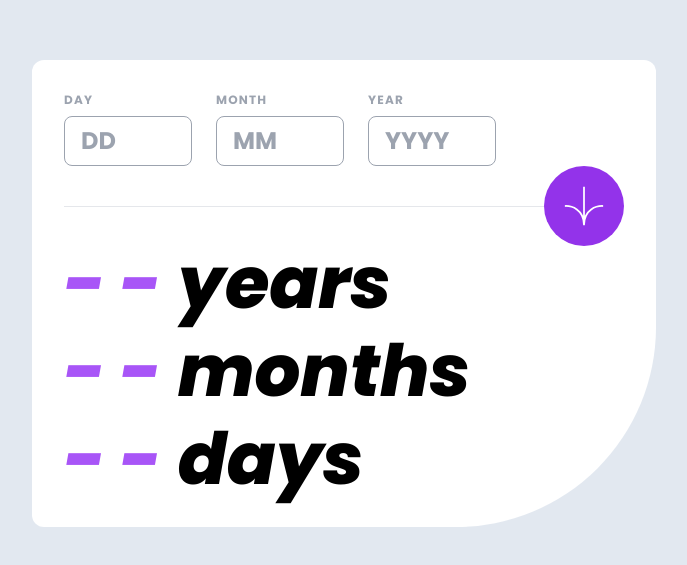
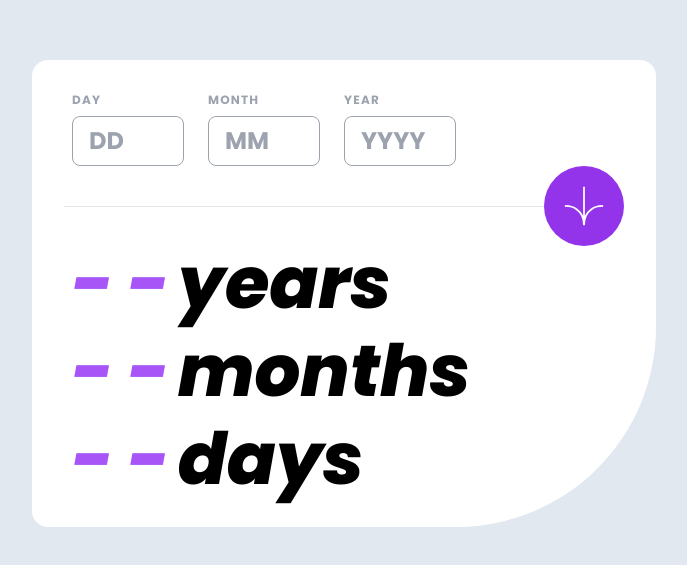
Before and after one commit to pulsarbeam/front-end-mentor-age-calculator, a Next.js app: page / in a window 1280 px wide. Shown: the part 107-672 px from the top of the page, without its empty margins (296-983 px from the left). Built offline with nearby package versions, Linux system fonts and the light colour scheme.

Commit message:
Spent way to long trying to make it perfect

```diff
--- a/app/page.tsx
+++ b/app/page.tsx
@@ -18,7 +18,7 @@ export default function Home() {
   return (
     <>
       <main className="flex min-h-screen flex-col items-center justify-center bg-slate-200 font-poppins">
-        <div className="bg-white rounded-xl rounded-br-[200px] p-8">
+        <div className="bg-white rounded-2xl rounded-br-[200px] p-8">
           <form
             onSubmit={(e: React.FormEvent<HTMLFormElement>) => {
               e.preventDefault()
@@ -47,28 +47,34 @@ export default function Home() {
             className=" font-bold"
           >
             <div className="flex gap-6 ">
-              <div className="flex flex-col gap-2">
-                <label className="text-xs tracking-widest text-gray-400">DAY</label>
+              <div className="flex flex-col gap-2 ml-2">
+                <label className="text-xs tracking-widest text-gray-400">
+                  DAY
+                </label>
                 <input
-                  className="w-32 py-2 px-4 border border-gray-400 rounded-lg text-2xl "
+                  className="w-28 py-2 px-4 border border-gray-400 rounded-lg text-2xl "
                   name="day"
                   id="day"
                   placeholder="DD"
                 ></input>
               </div>
               <div className="flex flex-col gap-2">
-                <label className="text-xs tracking-widest text-gray-400">MONTH</label>
+                <label className="text-xs tracking-widest text-gray-400">
+                  MONTH
+                </label>
                 <input
-                  className="w-32 py-2 px-4 border border-gray-400 rounded-lg text-2xl "
+                  className="w-28 py-2 px-4 border border-gray-400 rounded-lg text-2xl "
                   name="month"
                   id="year"
                   placeholder="MM"
                 ></input>
               </div>
               <div className="flex flex-col gap-2">
-                <label className="text-xs tracking-widest text-gray-400">YEAR</label>
+                <label className="text-xs tracking-widest text-gray-400">
+                  YEAR
+                </label>
                 <input
-                  className="w-32 py-2 px-4 border border-gray-400 rounded-lg text-2xl "
+                  className="w-28 py-2 px-4 border border-gray-400 rounded-lg text-2xl "
                   name="year"
                   id="year"
                   placeholder="YYYY"
@@ -86,20 +92,20 @@ export default function Home() {
               </button>
             </div>
           </form>
-          <div className="flex flex-col gap-4 text-xl bold ">
-            <div className="flex gap-4 items-center">
+          <div className="flex flex-col gap-4 ml-2 text-xl bold ">
+            <div className="flex gap-2 items-center">
               <span className="text-purple-500 text-7xl">
                 {elapsed.years ? elapsed.years : '- -'}
               </span>
-              <span className="font-extrabold text-7xl ">years</span>
+              <span className=" text-7xl ">years</span>
             </div>
-            <div className="flex gap-4 items-center">
+            <div className="flex gap-2 items-center">
               <span className="text-purple-500 text-7xl">
                 {elapsed.months ? elapsed.months : '- -'}
               </span>
               <span className="text-7xl ">months</span>
             </div>
-            <div className="flex gap-4 items-center">
+            <div className="flex gap-2 items-center">
               <span className="text-purple-500 text-7xl">
                 {elapsed.days ? elapsed.days : '- -'}
               </span>
```
